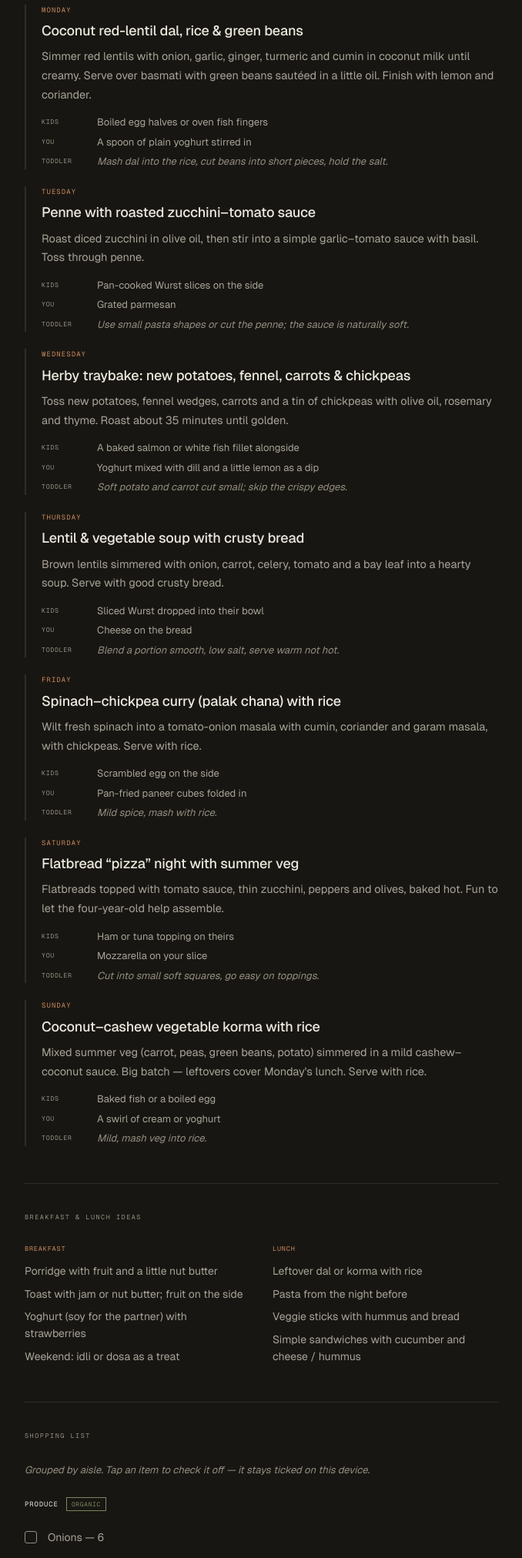
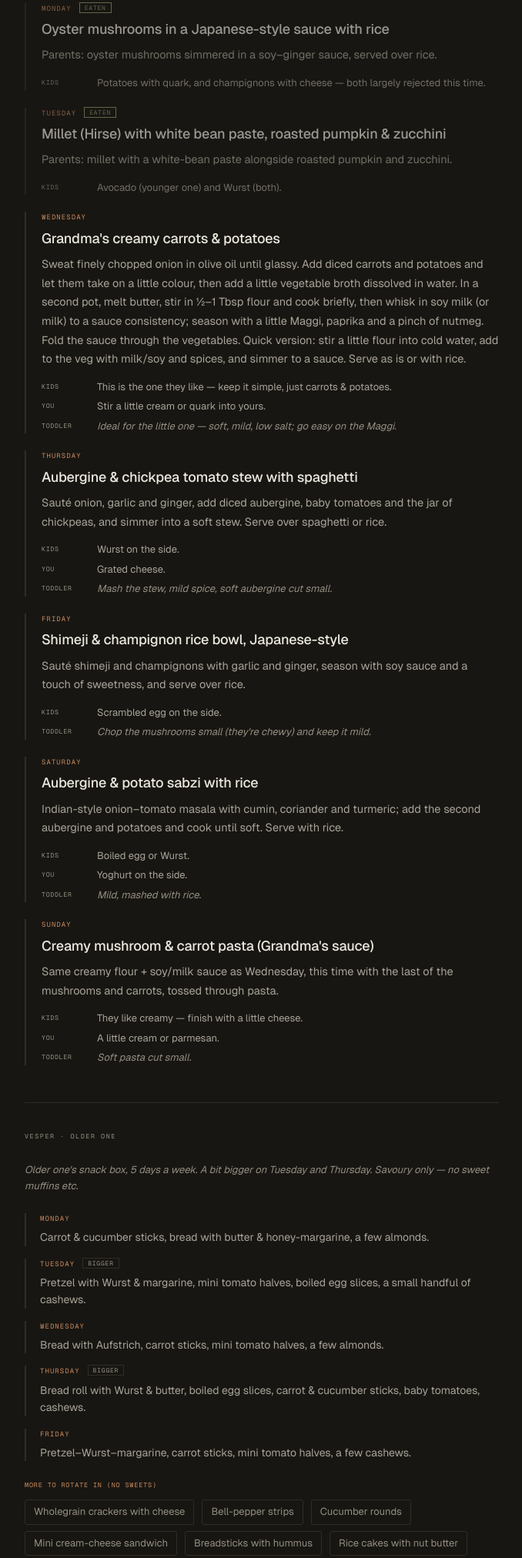
Before and after one commit to diptixyz/family-recipes, a plain HTML site: page index.html in a window 1280 px wide. Shown: the part 482-2506 px from the top of the page at 77% size, without its empty margins (300-978 px from the left). Drawn offline with Linux system fonts and the light colour scheme.

Commit message:
Update week of 22 June: use ingredients on hand, log eaten meals, add Vesper + grandma's creamy veg
Co-Authored-By: Claude Opus 4.8 <noreply@anthropic.com>

```diff
--- a/index.html
+++ b/index.html
@@ -299,6 +299,37 @@ header {
   border-radius: 3px;
 }
 
+/* ── EATEN / LOGGED DAYS ── */
+.day.eaten { opacity: 0.62; }
+.eaten-tag, .big-tag {
+  font-family: var(--mono);
+  font-size: 0.5rem;
+  letter-spacing: 0.1em;
+  text-transform: uppercase;
+  padding: 1px 6px;
+  margin-left: 10px;
+  vertical-align: 1px;
+}
+.eaten-tag { color: var(--green); border: 1px solid var(--green); }
+.big-tag { color: var(--muted); border: 1px solid var(--border); }
+
+/* ── VESPER ── */
+.vesper-list { display: flex; flex-direction: column; gap: 16px; margin-bottom: 24px; }
+.vesper-day { border-left: 2px solid var(--border); padding-left: 18px; }
+.vesper-day-name {
+  font-family: var(--mono);
+  font-size: 0.56rem;
+  letter-spacing: 0.12em;
+  text-transform: uppercase;
+  color: var(--accent);
+  margin-bottom: 6px;
+}
+.vesper-idea { font-size: 14px; line-height: 1.6; color: var(--text); }
+
+/* ── ON HAND ── */
+.onhand-group { margin-bottom: 20px; }
+.onhand-group .idea-group-label { margin-bottom: 12px; }
+
 /* ── PREP TIP ── */
 .preptip {
   background: var(--surface);
@@ -406,8 +437,8 @@ function renderWeek(w) {
     html += '<div class="section-divider"></div><p class="section-label">Dinners</p>';
     html += '<div class="days">';
     w.days.forEach(function(d){
-      html += '<div class="day">';
-      html += '<div class="day-name">' + esc(d.day) + '</div>';
+      html += '<div class="day' + (d.eaten ? ' eaten' : '') + '">';
+      html += '<div class="day-name">' + esc(d.day) + (d.eaten ? '<span class="eaten-tag">eaten</span>' : '') + '</div>';
       html += '<div class="day-dish">' + esc(d.dish) + '</div>';
       if (d.core) html += '<div class="day-core">' + esc(d.core) + '</div>';
       html += '<div class="day-meta">';
@@ -434,6 +465,39 @@ function renderWeek(w) {
       html += '</ul></div>';
     }
     html += '</div>';
+  }
+
+  /* Vesper (older child's snack box) */
+  if (w.vesper) {
+    html += '<div class="section-divider"></div><p class="section-label">Vesper · older one</p>';
+    if (w.vesper.note) html += '<p class="shop-hint">' + esc(w.vesper.note) + '</p>';
+    if (w.vesper.days && w.vesper.days.length) {
+      html += '<div class="vesper-list">';
+      w.vesper.days.forEach(function(v){
+        html += '<div class="vesper-day">';
+        html += '<div class="vesper-day-name">' + esc(v.day) + (v.big ? '<span class="big-tag">bigger</span>' : '') + '</div>';
+        html += '<div class="vesper-idea">' + esc(v.idea) + '</div>';
+        html += '</div>';
+      });
+      html += '</div>';
+    }
+    if (w.vesper.more_ideas && w.vesper.more_ideas.length) {
+      html += '<div class="idea-group-label">More to rotate in (no sweets)</div>';
+      html += '<ul class="pantry-list">';
+      w.vesper.more_ideas.forEach(function(m){ html += '<li>' + esc(m) + '</li>'; });
+      html += '</ul>';
+    }
+  }
+
+  /* Already in the kitchen */
+  if (w.onhand && w.onhand.length) {
+    html += '<div class="section-divider"></div><p class="section-label">Already in the kitchen</p>';
+    w.onhand.forEach(function(g){
+      html += '<div class="onhand-group"><div class="idea-group-label">' + esc(g.group) + '</div>';
+      html += '<ul class="pantry-list">';
+      g.items.forEach(function(it){ html += '<li>' + esc(it) + '</li>'; });
+      html += '</ul></div>';
+    });
   }
 
   /* Shopping list */
--- a/recipes-content.json
+++ b/recipes-content.json
@@ -3,158 +3,99 @@
     "id": "2026-06-22",
     "date": "2026-06-22",
     "title": "Week of 22 June",
-    "intro": "A vegan core every night that works for both of you, with simple add-ons for the kids and a dairy finish for you. Familiar, kid-safe, and built around what's in season.",
-    "season": ["zucchini", "green beans", "fennel", "new potatoes", "carrots", "peppers", "spinach", "strawberries", "cherries"],
+    "intro": "Mid-week update: built from what we already bought, with the first few days logged as eaten. Leaning into what the kids actually like — Grandma's creamy carrots & potatoes. (Also had broccoli with miso dip and a radish–cucumber salad earlier in the week.)",
+    "season": ["aubergine", "shimeji", "champignon", "carrots", "potatoes", "baby tomatoes"],
     "days": [
       {
         "day": "Monday",
-        "dish": "Coconut red-lentil dal, rice & green beans",
-        "core": "Simmer red lentils with onion, garlic, ginger, turmeric and cumin in coconut milk until creamy. Serve over basmati with green beans sautéed in a little oil. Finish with lemon and coriander.",
-        "kids": "Boiled egg halves or oven fish fingers",
-        "dairy": "A spoon of plain yoghurt stirred in",
-        "toddler": "Mash dal into the rice, cut beans into short pieces, hold the salt."
+        "eaten": true,
+        "dish": "Oyster mushrooms in a Japanese-style sauce with rice",
+        "core": "Parents: oyster mushrooms simmered in a soy–ginger sauce, served over rice.",
+        "kids": "Potatoes with quark, and champignons with cheese — both largely rejected this time."
       },
       {
         "day": "Tuesday",
-        "dish": "Penne with roasted zucchini–tomato sauce",
-        "core": "Roast diced zucchini in olive oil, then stir into a simple garlic–tomato sauce with basil. Toss through penne.",
-        "kids": "Pan-cooked Wurst slices on the side",
-        "dairy": "Grated parmesan",
-        "toddler": "Use small pasta shapes or cut the penne; the sauce is naturally soft."
+        "eaten": true,
+        "dish": "Millet (Hirse) with white bean paste, roasted pumpkin & zucchini",
+        "core": "Parents: millet with a white-bean paste alongside roasted pumpkin and zucchini.",
+        "kids": "Avocado (younger one) and Wurst (both)."
       },
       {
         "day": "Wednesday",
-        "dish": "Herby traybake: new potatoes, fennel, carrots & chickpeas",
-        "core": "Toss new potatoes, fennel wedges, carrots and a tin of chickpeas with olive oil, rosemary and thyme. Roast about 35 minutes until golden.",
-        "kids": "A baked salmon or white fish fillet alongside",
-        "dairy": "Yoghurt mixed with dill and a little lemon as a dip",
-        "toddler": "Soft potato and carrot cut small; skip the crispy edges."
+        "dish": "Grandma's creamy carrots & potatoes",
+        "core": "Sweat finely chopped onion in olive oil until glassy. Add diced carrots and potatoes and let them take on a little colour, then add a little vegetable broth dissolved in water. In a second pot, melt butter, stir in ½–1 Tbsp flour and cook briefly, then whisk in soy milk (or milk) to a sauce consistency; season with a little Maggi, paprika and a pinch of nutmeg. Fold the sauce through the vegetables. Quick version: stir a little flour into cold water, add to the veg with milk/soy and spices, and simmer to a sauce. Serve as is or with rice.",
+        "kids": "This is the one they like — keep it simple, just carrots & potatoes.",
+        "dairy": "Stir a little cream or quark into yours.",
+        "toddler": "Ideal for the little one — soft, mild, low salt; go easy on the Maggi."
       },
       {
         "day": "Thursday",
-        "dish": "Lentil & vegetable soup with crusty bread",
-        "core": "Brown lentils simmered with onion, carrot, celery, tomato and a bay leaf into a hearty soup. Serve with good crusty bread.",
-        "kids": "Sliced Wurst dropped into their bowl",
-        "dairy": "Cheese on the bread",
-        "toddler": "Blend a portion smooth, low salt, serve warm not hot."
+        "dish": "Aubergine & chickpea tomato stew with spaghetti",
+        "core": "Sauté onion, garlic and ginger, add diced aubergine, baby tomatoes and the jar of chickpeas, and simmer into a soft stew. Serve over spaghetti or rice.",
+        "kids": "Wurst on the side.",
+        "dairy": "Grated cheese.",
+        "toddler": "Mash the stew, mild spice, soft aubergine cut small."
       },
       {
         "day": "Friday",
-        "dish": "Spinach–chickpea curry (palak chana) with rice",
-        "core": "Wilt fresh spinach into a tomato-onion masala with cumin, coriander and garam masala, with chickpeas. Serve with rice.",
-        "kids": "Scrambled egg on the side",
-        "dairy": "Pan-fried paneer cubes folded in",
-        "toddler": "Mild spice, mash with rice."
+        "dish": "Shimeji & champignon rice bowl, Japanese-style",
+        "core": "Sauté shimeji and champignons with garlic and ginger, season with soy sauce and a touch of sweetness, and serve over rice.",
+        "kids": "Scrambled egg on the side.",
+        "toddler": "Chop the mushrooms small (they're chewy) and keep it mild."
       },
       {
         "day": "Saturday",
-        "dish": "Flatbread “pizza” night with summer veg",
-        "core": "Flatbreads topped with tomato sauce, thin zucchini, peppers and olives, baked hot. Fun to let the four-year-old help assemble.",
-        "kids": "Ham or tuna topping on theirs",
-        "dairy": "Mozzarella on your slice",
-        "toddler": "Cut into small soft squares, go easy on toppings."
+        "dish": "Aubergine & potato sabzi with rice",
+        "core": "Indian-style onion–tomato masala with cumin, coriander and turmeric; add the second aubergine and potatoes and cook until soft. Serve with rice.",
+        "kids": "Boiled egg or Wurst.",
+        "dairy": "Yoghurt on the side.",
+        "toddler": "Mild, mashed with rice."
       },
       {
         "day": "Sunday",
-        "dish": "Coconut–cashew vegetable korma with rice",
-        "core": "Mixed summer veg (carrot, peas, green beans, potato) simmered in a mild cashew–coconut sauce. Big batch — leftovers cover Monday's lunch. Serve with rice.",
-        "kids": "Baked fish or a boiled egg",
-        "dairy": "A swirl of cream or yoghurt",
-        "toddler": "Mild, mash veg into rice."
+        "dish": "Creamy mushroom & carrot pasta (Grandma's sauce)",
+        "core": "Same creamy flour + soy/milk sauce as Wednesday, this time with the last of the mushrooms and carrots, tossed through pasta.",
+        "kids": "They like creamy — finish with a little cheese.",
+        "dairy": "A little cream or parmesan.",
+        "toddler": "Soft pasta cut small."
       }
     ],
-    "breakfasts": [
-      "Porridge with fruit and a little nut butter",
-      "Toast with jam or nut butter; fruit on the side",
-      "Yoghurt (soy for the partner) with strawberries",
-      "Weekend: idli or dosa as a treat"
-    ],
-    "lunches": [
-      "Leftover dal or korma with rice",
-      "Pasta from the night before",
-      "Veggie sticks with hummus and bread",
-      "Simple sandwiches with cucumber and cheese / hummus"
-    ],
-    "shopping": [
+    "vesper": {
+      "note": "Older one's snack box, 5 days a week. A bit bigger on Tuesday and Thursday. Savoury only — no sweet muffins etc.",
+      "days": [
+        { "day": "Monday", "big": false, "idea": "Carrot & cucumber sticks, bread with butter & honey-margarine, a few almonds." },
+        { "day": "Tuesday", "big": true, "idea": "Pretzel with Wurst & margarine, mini tomato halves, boiled egg slices, a small handful of cashews." },
+        { "day": "Wednesday", "big": false, "idea": "Bread with Aufstrich, carrot sticks, mini tomato halves, a few almonds." },
+        { "day": "Thursday", "big": true, "idea": "Bread roll with Wurst & butter, boiled egg slices, carrot & cucumber sticks, baby tomatoes, cashews." },
+        { "day": "Friday", "big": false, "idea": "Pretzel–Wurst–margarine, carrot sticks, mini tomato halves, a few cashews." }
+      ],
+      "more_ideas": [
+        "Wholegrain crackers with cheese",
+        "Bell-pepper strips",
+        "Cucumber rounds",
+        "Mini cream-cheese sandwich",
+        "Breadsticks with hummus",
+        "Rice cakes with nut butter"
+      ]
+    },
+    "onhand": [
       {
-        "section": "Produce",
-        "organic": true,
-        "items": [
-          "Onions — 6",
-          "Garlic — 2 bulbs",
-          "Fresh ginger — 1 large thumb",
-          "Green beans — 400 g",
-          "Zucchini — 4",
-          "Tomatoes — 6",
-          "Fennel — 2 bulbs",
-          "New potatoes — 1.2 kg",
-          "Carrots — 1 kg",
-          "Celery — 1 small head",
-          "Fresh spinach — 400 g",
-          "Bell peppers — 3",
-          "Cucumber — 1",
-          "Fresh peas — 200 g (or frozen)",
-          "Lemons — 3",
-          "Herbs: coriander, basil, dill, rosemary/thyme",
-          "Strawberries — 500 g",
-          "Cherries — 500 g (halve & pit for toddler)"
-        ]
+        "group": "Vegetables",
+        "items": ["2 aubergines", "1 box champignon", "2 boxes shimeji", "Potatoes", "Carrots", "Baby tomatoes", "Onions, garlic, ginger"]
       },
       {
-        "section": "Pantry / dry goods",
-        "organic": false,
-        "items": [
-          "Red lentils — 250 g",
-          "Brown lentils — 250 g",
-          "Tinned chickpeas — 2",
-          "Tinned chopped tomatoes — 3",
-          "Coconut milk — 2 tins",
-          "Cashews — 100 g",
-          "Penne pasta — 500 g",
-          "Crusty bread / baguette — 1–2",
-          "Flatbreads or pizza bases — 4–6",
-          "Pitted olives — 1 small jar"
-        ]
+        "group": "Pulses",
+        "items": ["Chickpeas — 1 jar"]
       },
       {
-        "section": "Refrigerated / chilled",
-        "organic": false,
-        "items": [
-          "Plant milk — 1",
-          "Plain yoghurt — 1 tub",
-          "Paneer — 1 block",
-          "Parmesan — small wedge",
-          "Mozzarella — 1 ball",
-          "Cream (optional) — small pot"
-        ]
+        "group": "Grains (always stocked)",
+        "items": ["Rice", "Pasta", "Spaghetti", "Millet (Hirse)"]
       },
       {
-        "section": "Frozen",
-        "organic": false,
-        "items": [
-          "Peas — 1 bag (if not buying fresh)",
-          "Oven fish fingers — 1 box"
-        ]
-      },
-      {
-        "section": "Kids' add-ons (Wurst / Fisch / eggs)",
-        "organic": false,
-        "items": [
-          "Eggs — 6",
-          "Wurst / child-friendly sausage — 1 pack",
-          "Salmon or white fish fillets — 2–3",
-          "Ham slices or tinned tuna — small pack/tin"
-        ]
+        "group": "For the sauces",
+        "items": ["Flour", "Soy milk / milk", "Butter", "Vegetable broth", "Soy sauce", "Cream / quark / yoghurt (for you)", "Maggi, paprika, nutmeg, cumin, coriander, turmeric"]
       }
     ],
-    "pantry": [
-      "Basmati / long-grain rice",
-      "Olive oil + neutral cooking oil",
-      "Salt (sparingly for the kids)",
-      "Cumin, coriander, turmeric, garam masala",
-      "Bay leaf, dried rosemary/thyme",
-      "Black pepper"
-    ],
-    "preptip": "On Sunday, make the vegetable korma as a big batch — it reheats well and covers Monday's lunch. While the oven is on for Wednesday's traybake, roast extra veg to fold into Thursday's soup or Saturday's flatbreads. Wash and prep the beans, fennel and carrots early so weeknights are mostly assembly."
+    "preptip": "The creamy flour-and-milk/soy sauce (Grandma's method) is the backbone twice this week — Wednesday's carrots & potatoes and Sunday's mushroom pasta. Make a little extra on Wednesday and keep it for Sunday. Boil a few eggs at the start of the week for both dinners and the Vesper box."
   }
 ]
```
